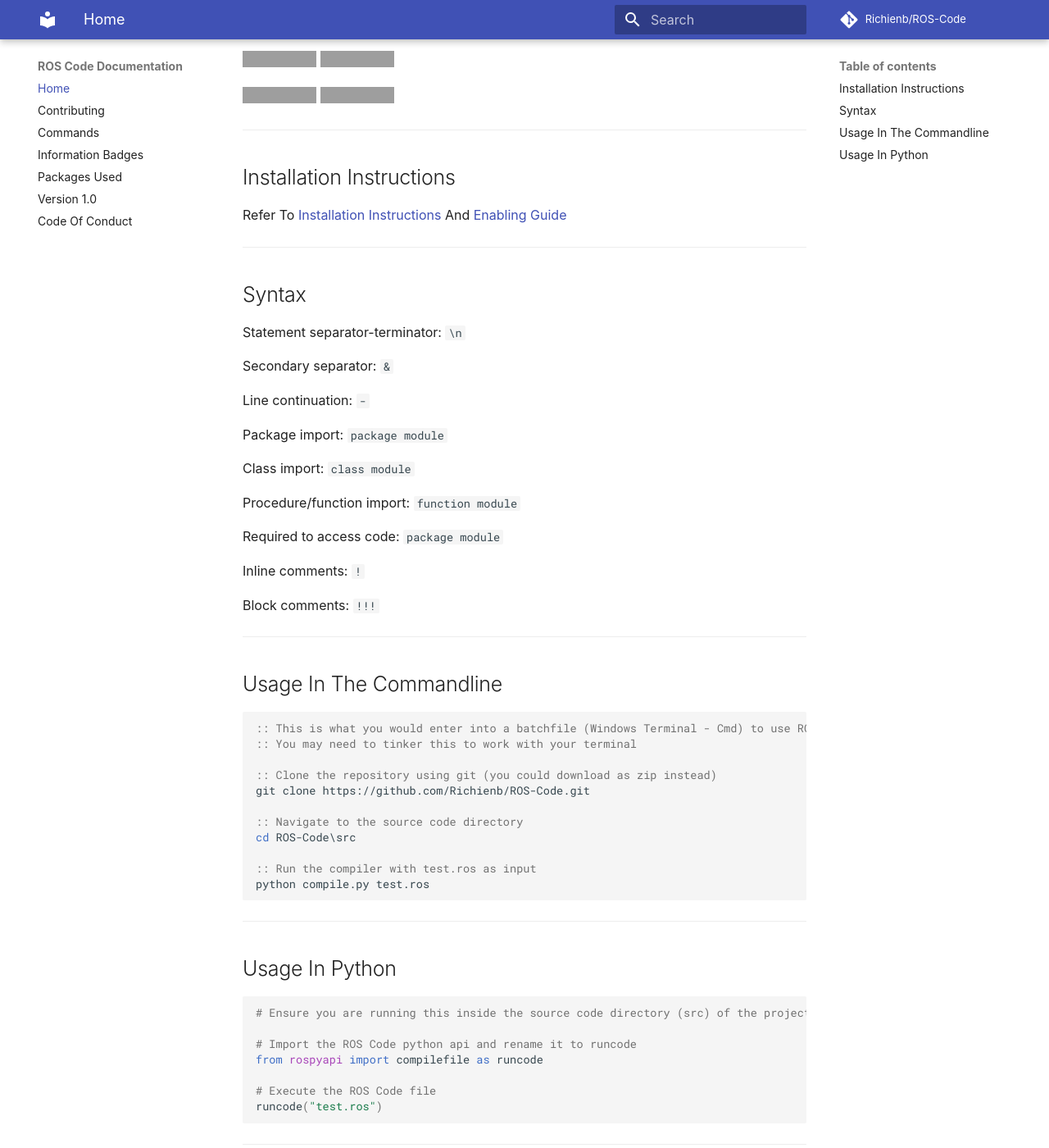
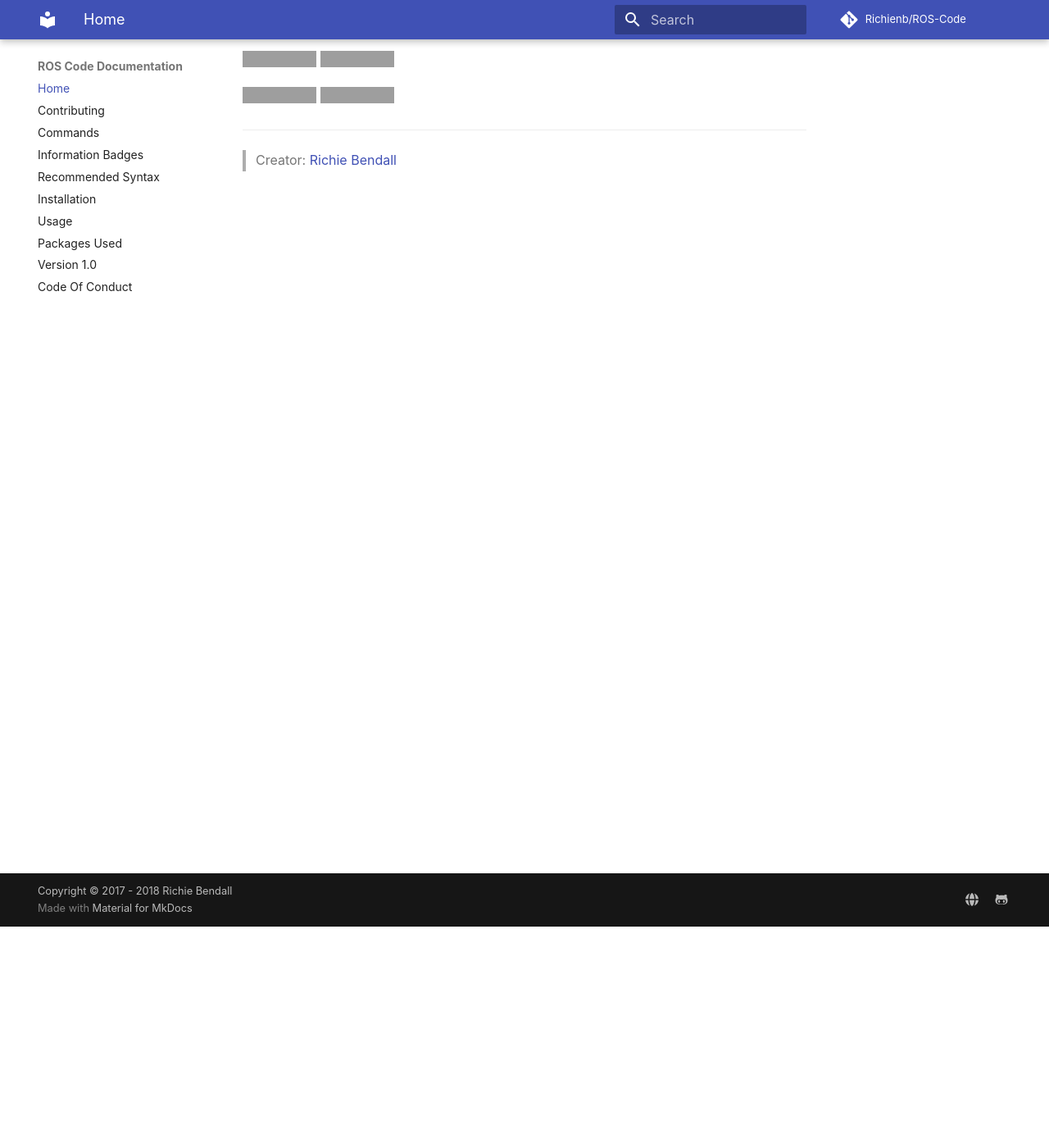
Before and after one commit to Richienb/ROS-Code, an MkDocs documentation site: the page built from docs/index.md, in a window 1280 px wide and 1400 px high, scrolled down 270 px. Shown: the whole window at 82% size. Built offline with MkDocs 1.6.1 and Material for MkDocs 9.7.7, drawn with Linux system fonts in a browser that asks for light colours; some web fonts are replaced; comment, search, counter and statistics services are not loaded; old or Windows-style settings are respelled for this version of MkDocs; grey boxes are pictures that could not be loaded.

````diff
--- a/docs/index.md
+++ b/docs/index.md
@@ -9,64 +9,4 @@ ___
 
 ___
 
-## Installation Instructions
-
-Refer To [Installation Instructions](https://github.com/Richienb/ROS-Code/wiki/Installation) And [Enabling Guide](https://github.com/Richienb/ROS-Code/wiki/Enable)
-
-___
-
-## Syntax
-
-Statement separator-terminator: `\n`
-
-Secondary separator: `&`
-
-Line continuation: `-`
-
-Package import: `package module`
-
-Class import: `class module`
-
-Procedure/function import: `function module`
-
-Required to access code: `package module`
-
-Inline comments: `!`
-
-Block comments: `!!!`
-
-___
-
-## Usage In The Commandline
-
-```bat
-:: This is what you would enter into a batchfile (Windows Terminal - Cmd) to use ROS Code
-:: You may need to tinker this to work with your terminal
-
-:: Clone the repository using git (you could download as zip instead)
-git clone https://github.com/Richienb/ROS-Code.git
-
-:: Navigate to the source code directory
-cd ROS-Code\src
-
-:: Run the compiler with test.ros as input
-python compile.py test.ros
-```
-
-___
-
-## Usage In Python
-
-```python
-# Ensure you are running this inside the source code directory (src) of the project
-
-# Import the ROS Code python api and rename it to runcode
-from rospyapi import compilefile as runcode
-
-# Execute the ROS Code file
-runcode("test.ros")
-```
-
-___
-
 > Creator: [Richie Bendall](https://www.richie-bendall.ml)
--- a/mkdocs.yml
+++ b/mkdocs.yml
@@ -30,6 +30,9 @@ pages:
     - Contributing: contribute.md
     - Commands: commands.md
     - Information Badges: badges.md
+    - Recommended Syntax: syntax.md
+    - Installation: installation.md
+    - Usage: usage.md
     - Packages Used: packages.md
     - Version 1.0: versionone.md
     - Code Of Conduct: codeofconduct.md
````
Also changed, not shown: docs/installation.md (added, +6 -0 lines), docs/syntax.md (added, +19 -0 lines), docs/usage.md (added, +28 -0 lines), 3 other files.
